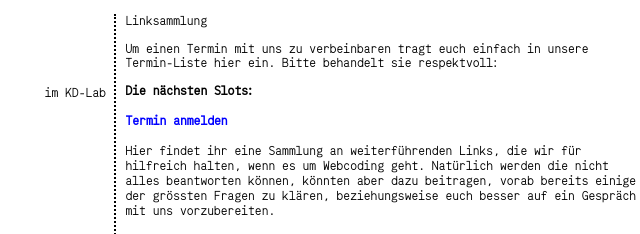
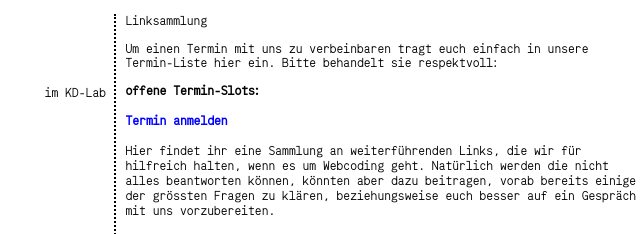
Before and after one commit to larsilikum/coding-consultation, a plain HTML site: page index.html in a window 1280 px wide. Shown: the top 234 px of the page, 628-1268 px from the left. Drawn offline with Linux system fonts and the light colour scheme; no server answers; a script that the page names is missing.

Commit message:
Update index.html

```diff
--- a/index.html
+++ b/index.html
@@ -123,7 +123,7 @@
         Um einen Termin mit uns zu verbeinbaren tragt euch einfach in unsere Termin-Liste hier ein. Bitte behandelt sie respektvoll:
         <br>
         <br>
-                <div id="termine"><strong>Die nächsten Slots:<br></strong></div> <br>
+                <div id="termine"><strong>offene Termin-Slots:</strong> <br></div> <br>
         <a href="https://docs.google.com/forms/d/e/1FAIpQLSfbycqYzrepTdbInggGcKB66hEhPu-hYI3TNVKplzReb1lmfQ/viewform" target="_blank" style="color: blue">Termin anmelden</a>
         <br>
         <br>Hier findet ihr eine Sammlung an weiterführenden Links, die wir für hilfreich halten, wenn es um Webcoding geht. Natürlich werden die nicht alles beantworten können, könnten aber dazu beitragen, vorab bereits einige der grössten Fragen zu klären, beziehungsweise euch besser auf ein Gespräch mit uns vorzubereiten.
```
